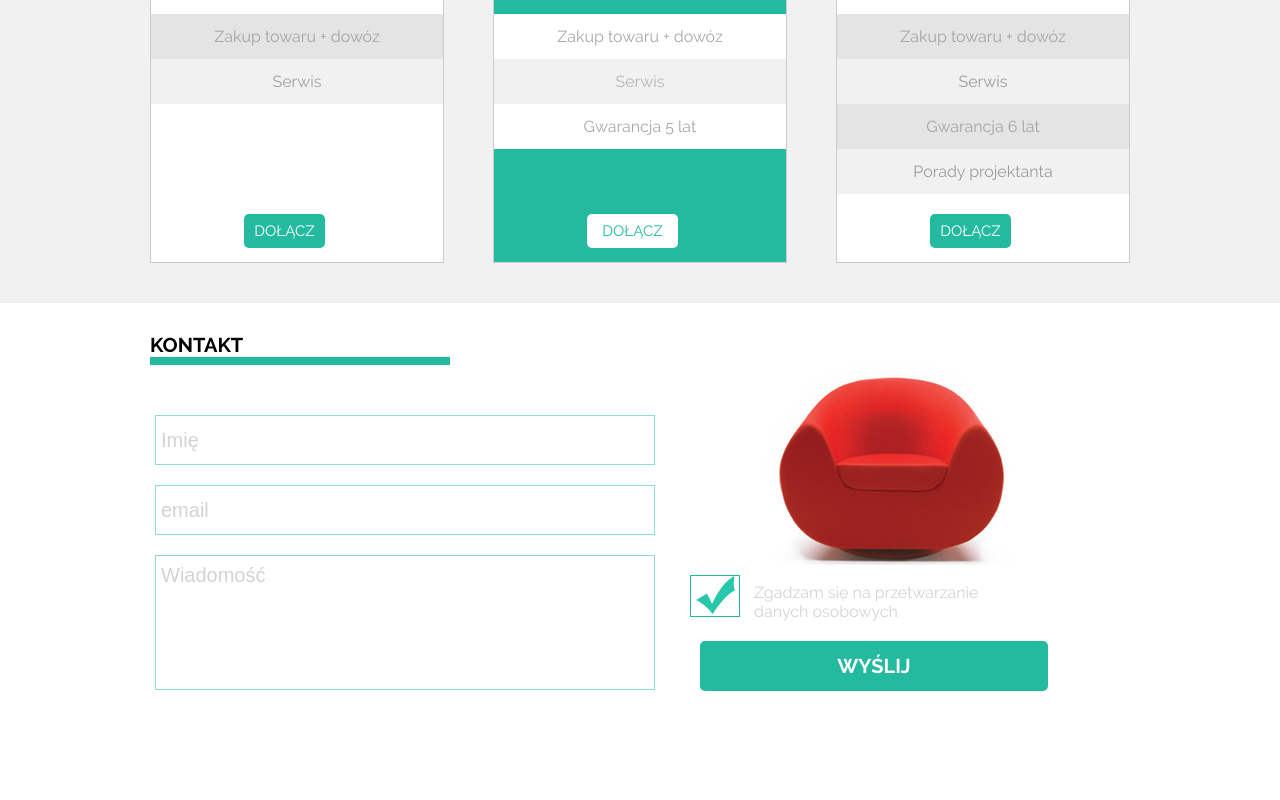
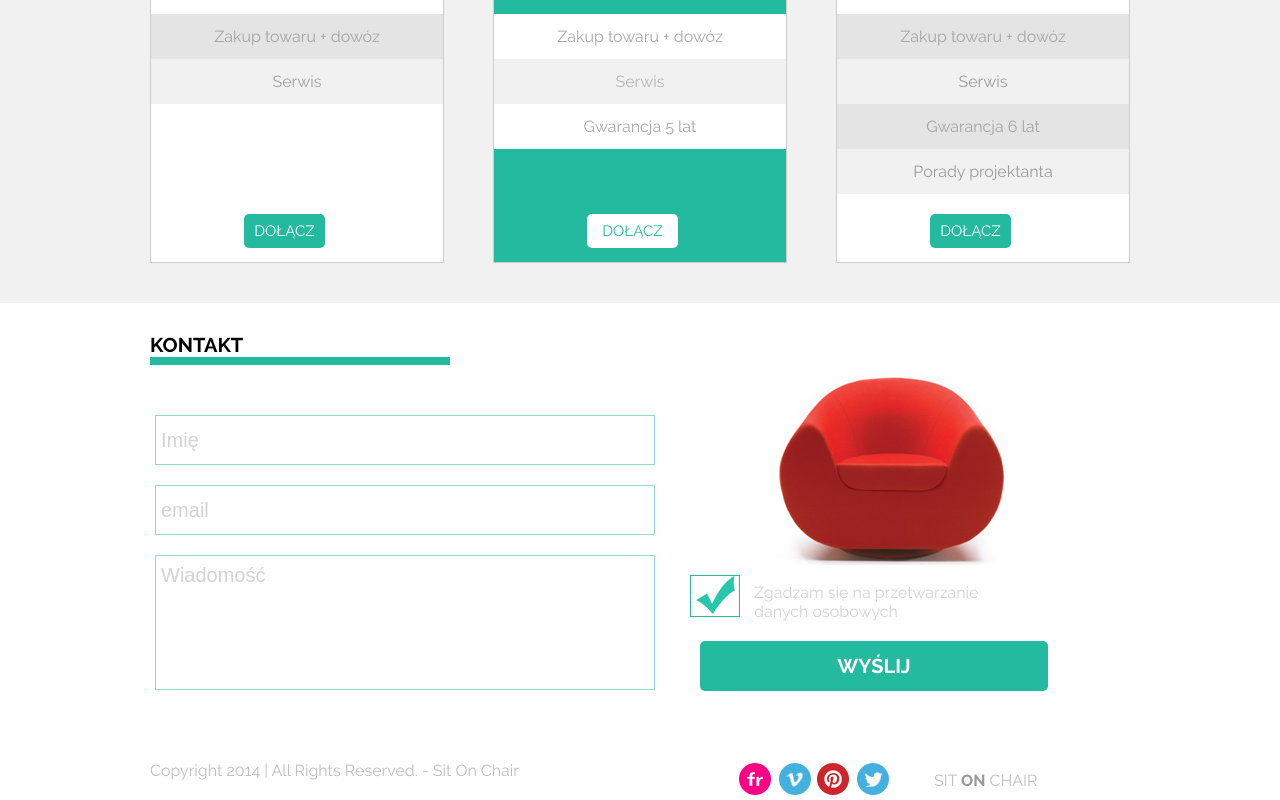
Before and after one commit to kingastanek/Sit_on_chair, a plain HTML site: page index.html in a window 1280 px wide. Shown: the part 1092-1892 px from the top of the page. Before the commit the page ends 1803 px from the top, so only its background shows below. Drawn offline with Linux system fonts and the light colour scheme.

Commit message:
Add footer

```diff
--- a/css/style.css
+++ b/css/style.css
@@ -491,3 +491,30 @@ button {
 .agree {
 	float: left;
 }
+
+footer {
+	position: relative;
+	padding-top: 50px;
+	color: rgb(190, 190, 190);
+}
+
+footer>p {
+	float: left;
+	width: 60%;
+}
+
+.images {
+	float: left;
+	width: 20%;
+}
+
+.footerLogo p {
+	float: right;
+	margin-top: 10px;
+	width: 20%;
+}
+
+.footerLogo span {
+	font-weight: bold;
+	color: rgb(152, 152, 152);
+}
--- a/index.html
+++ b/index.html
@@ -148,5 +148,21 @@
       </div>
     </section>
 
+    <footer class="main_width clearfix">
+      <p>Copyright 2014 | All Rights Reserved. - Sit On Chair</p>
+
+      <div class="images">
+        <img src="images/flickr.png" alt="flickr">
+        <img src="images/vimeo.png" alt="vimeo">
+        <img src="images/pinterest.png" alt="pinterest">
+        <img src="images/twitter.png" alt="twitter">
+      </div>
+
+      <div class="footerLogo">
+        <p>SIT <span>ON</span> CHAIR</p>
+      </div>
+
+    </footer>
+
   </body>
 </html>
```
